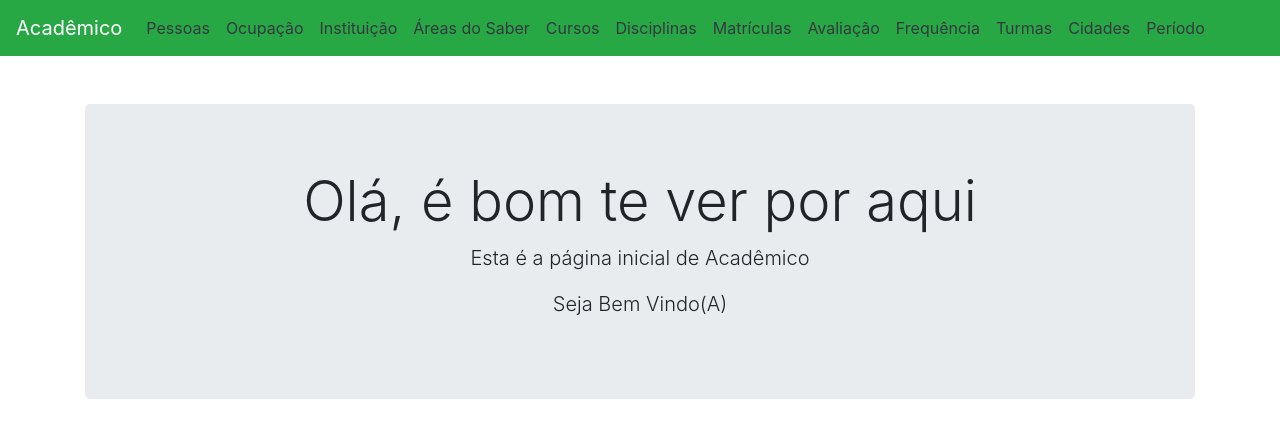
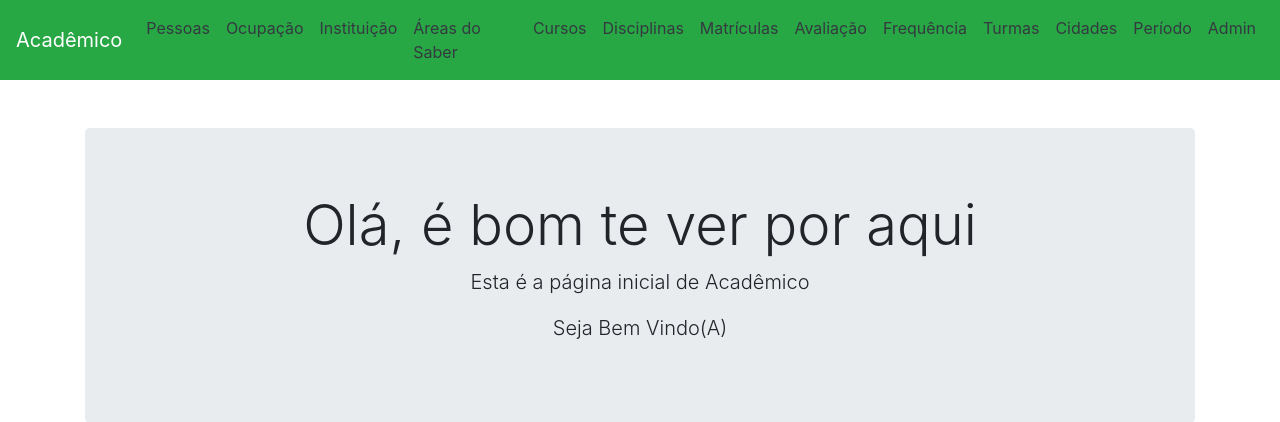
Before and after one commit to izaabeelly/academicog, a Django app: page / in a window 1280 px wide. Shown: the top 422 px of the page. Run offline with Django 5.2, Linux system fonts and the light colour scheme; some libraries are stand-ins or nearby versions.

Commit message:
Add files via upload

```diff
--- a/app/templates/area_do_saber.html
+++ b/app/templates/area_do_saber.html
@@ -65,6 +65,9 @@ navigation">
                 <li class="nav-item">
                     <a class="nav-link text-dark" href="/cidade/">Cidade</a>
                 </li>
+                <li class="nav-item">
+                    <a class="nav-link text-dark" href="/admin/">Admin</a>
+                </li>
             </ul>
         </div>
     </nav>
--- a/app/templates/avaliacao.html
+++ b/app/templates/avaliacao.html
@@ -69,6 +69,9 @@ navigation">
                 <li class="nav-item">
                     <a class="nav-link text-dark" href="/cidade/">Cidade</a>
                 </li>
+                <li class="nav-item">
+                    <a class="nav-link text-dark" href="/admin/">Admin</a>
+                </li>
             </ul>
         </div>
     </nav>
--- a/app/templates/cidade.html
+++ b/app/templates/cidade.html
@@ -66,6 +66,9 @@ navigation">
                 <li class="nav-item">
                     <a class="nav-link text-dark" href="/turma/">Turma</a>
                 </li>
+                <li class="nav-item">
+                    <a class="nav-link text-dark" href="/admin/">Admin</a>
+                </li>
             </ul>
         </div>
     </nav>
--- a/app/templates/curso.html
+++ b/app/templates/curso.html
@@ -66,6 +66,9 @@ navigation">
                 <li class="nav-item">
                     <a class="nav-link text-dark" href="/turma/">Turma</a>
                 </li>
+                <li class="nav-item">
+                    <a class="nav-link text-dark" href="/admin/">Admin</a>
+                </li>
             </ul>
         </div>
     </nav>
--- a/app/templates/disciplina.html
+++ b/app/templates/disciplina.html
@@ -65,6 +65,9 @@ navigation">
                 <li class="nav-item">
                     <a class="nav-link text-dark" href="/cidade/">Cidade</a>
                 </li>
+                <li class="nav-item">
+                    <a class="nav-link text-dark" href="/admin/">Admin</a>
+                </li>
             </ul>
         </div>
     </nav>
--- a/app/templates/disciplinacurso.html
+++ b/app/templates/disciplinacurso.html
@@ -65,6 +65,9 @@ navigation">
                 <li class="nav-item">
                     <a class="nav-link text-dark" href="/cidade/">Cidade</a>
                 </li>
+                <li class="nav-item">
+                    <a class="nav-link text-dark" href="/admin/">Admin</a>
+                </li>
             </ul>
         </div>
     </nav>
--- a/app/templates/frequencia.html
+++ b/app/templates/frequencia.html
@@ -65,6 +65,9 @@ navigation">
                 <li class="nav-item">
                     <a class="nav-link text-dark" href="/cidade/">Cidades</a>
                 </li>
+                <li class="nav-item">
+                    <a class="nav-link text-dark" href="/admin/">Admin</a>
+                </li>
             </ul>
         </div>
     </nav>
--- a/app/templates/index.html
+++ b/app/templates/index.html
@@ -26,7 +26,7 @@ navigation">
                     <a class="nav-link text-dark" href="/pessoa/">Pessoas</a>
                 </li>
                 <li class="nav-item">
-                    <a class="nav-link text-dark" href="//">Ocupação</a>
+                    <a class="nav-link text-dark" href="/ocupacao/">Ocupação</a>
                 </li>
                 <li class="nav-item">
                     <a class="nav-link text-dark" href="/instituicao/">Instituição</a>
@@ -61,7 +61,9 @@ navigation">
             <li class="nav-item">
                 <a class="nav-link text-dark" href="/periodo/">Período</a>
             </li>
-                    </li>
+            <li class="nav-item">
+                <a class="nav-link text-dark" href="/admin/">Admin</a>
+            </li>
             </ul>
         </div>
     </nav>
--- a/app/templates/instituicao.html
+++ b/app/templates/instituicao.html
@@ -65,6 +65,9 @@ navigation">
                 <li class="nav-item">
                     <a class="nav-link text-dark" href="/cidade/">Cidade</a>
                 </li>
+                <li class="nav-item">
+                    <a class="nav-link text-dark" href="/admin/">Admin</a>
+                </li>
             </ul>
         </div>
     </nav>
--- a/app/templates/matricula.html
+++ b/app/templates/matricula.html
@@ -65,6 +65,9 @@ navigation">
                 <li class="nav-item">
                     <a class="nav-link text-dark" href="/cidade/">Cidade</a>
                 </li>
+                <li class="nav-item">
+                    <a class="nav-link text-dark" href="/admin/">Admin</a>
+                </li>
             </ul>
         </div>
     </nav>
--- a/app/templates/ocorrencia.html
+++ b/app/templates/ocorrencia.html
@@ -65,6 +65,9 @@ navigation">
                 <li class="nav-item">
                     <a class="nav-link text-dark" href="/cidade/">Cidade</a>
                 </li>
+                <li class="nav-item">
+                    <a class="nav-link text-dark" href="/admin/">Admin</a>
+                </li>
             </ul>
         </div>
     </nav>
--- a/app/templates/ocupacao.html
+++ b/app/templates/ocupacao.html
@@ -66,6 +66,9 @@ navigation">
                 <li class="nav-item">
                     <a class="nav-link text-dark" href="/turma/">Turma</a>
                 </li>
+                <li class="nav-item">
+                    <a class="nav-link text-dark" href="/admin/">Admin</a>
+                </li>
             </ul>
         </div>
     </nav>
--- a/app/templates/periodo.html
+++ b/app/templates/periodo.html
@@ -65,6 +65,9 @@ navigation">
                 <li class="nav-item">
                     <a class="nav-link text-dark" href="/cidade/">Cidade</a>
                 </li>
+                <li class="nav-item">
+                    <a class="nav-link text-dark" href="/admin/">Admin</a>
+                </li>
             </ul>
         </div>
     </nav>
--- a/app/templates/pessoa.html
+++ b/app/templates/pessoa.html
@@ -66,6 +66,9 @@ navigation">
                 <li class="nav-item">
                     <a class="nav-link text-dark" href="/turma/">Turma</a>
                 </li>
+                <li class="nav-item">
+                    <a class="nav-link text-dark" href="/admin/">Admin</a>
+                </li>
             </ul>
         </div>
     </nav>
--- a/app/templates/turma.html
+++ b/app/templates/turma.html
@@ -66,6 +66,9 @@ navigation">
                 <li class="nav-item">
                     <a class="nav-link text-dark" href="/turma/">Turma</a>
                 </li>
+                <li class="nav-item">
+                    <a class="nav-link text-dark" href="/admin/">Admin</a>
+                </li>
             </ul>
         </div>
     </nav>
```
